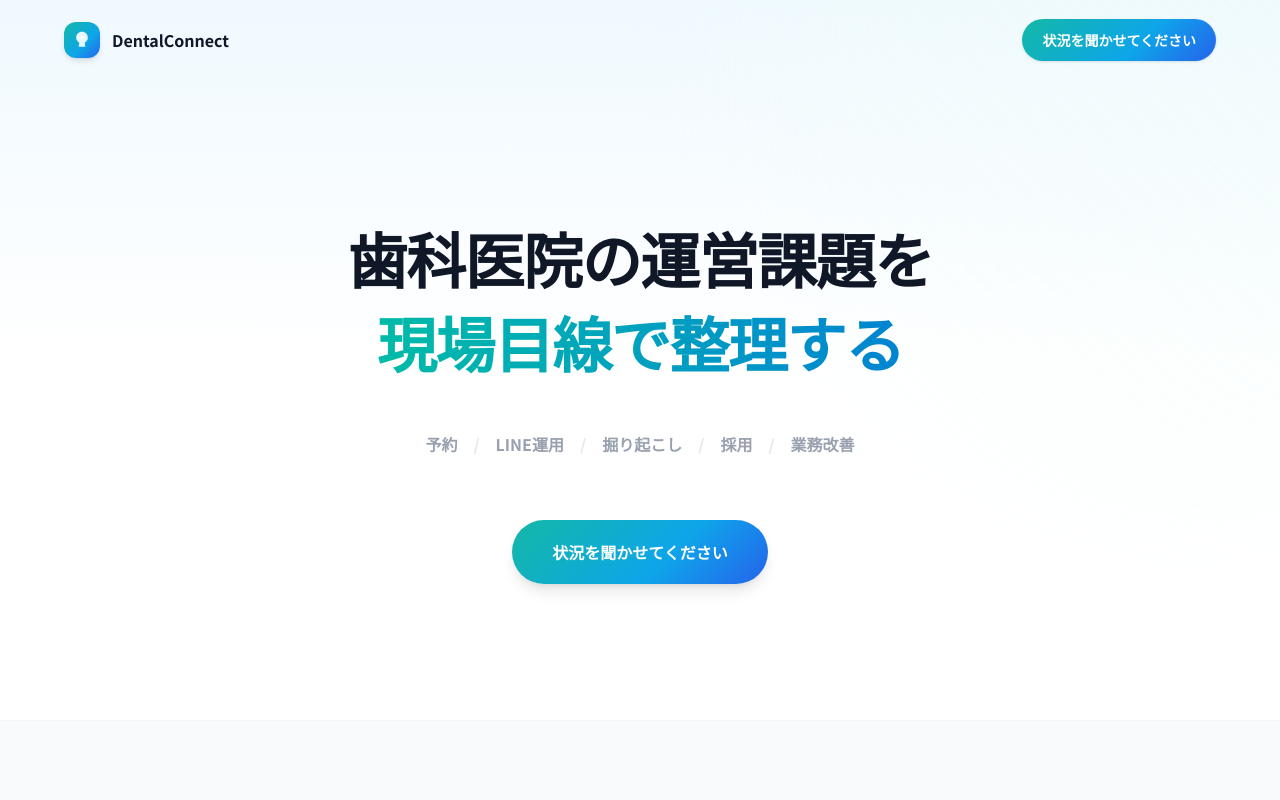
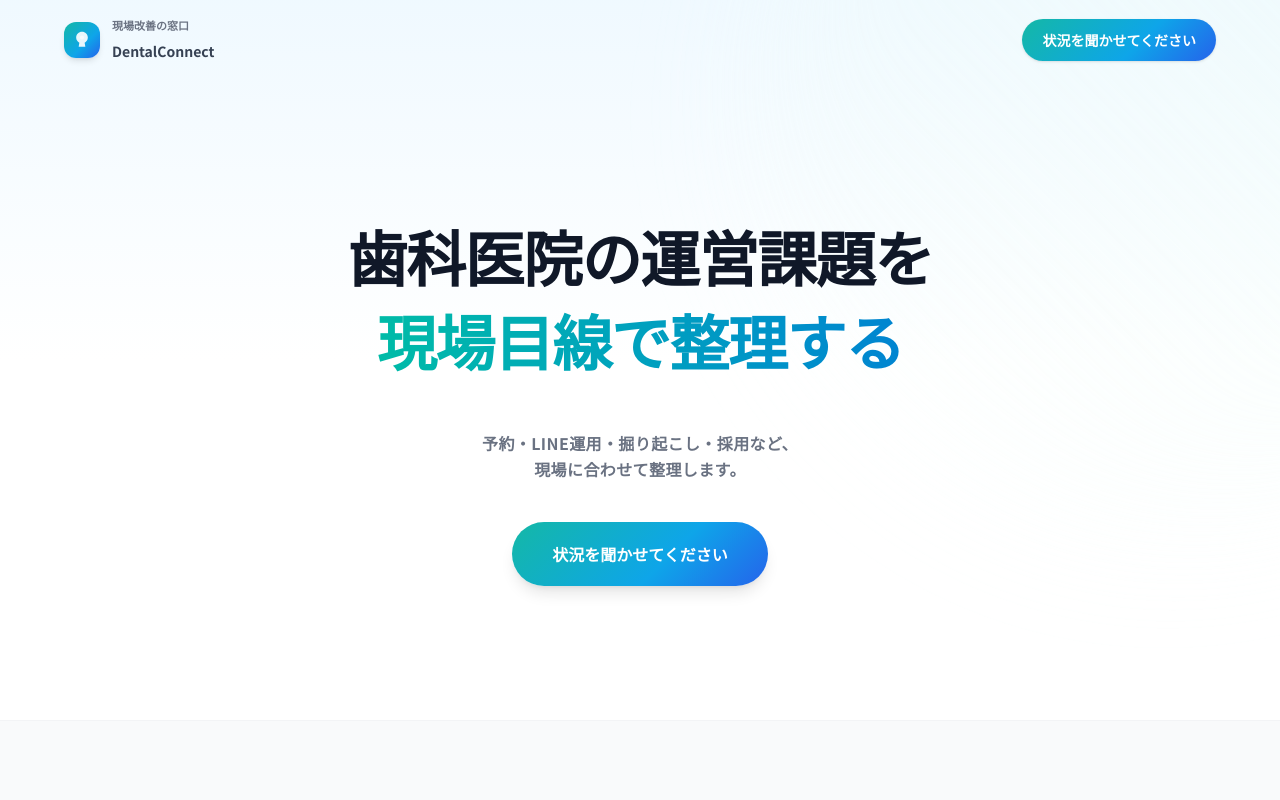
Before and after one commit to uw1g48h31wj4xxa33ffa-eng/reserve-pro-dashboard, a Next.js app in the folder LP/dental-lp/: page / in a window 1280 px wide. Shown: the top 800 px of the page. Built offline with nearby package versions, Linux system fonts and the light colour scheme.

Commit message:
Apply UI/UX adjustments based on feedback

```diff
--- a/LP/dental-lp/components/layout/footer.tsx
+++ b/LP/dental-lp/components/layout/footer.tsx
@@ -19,8 +19,8 @@ export function Footer() {
         <div className="flex flex-col md:flex-row justify-between items-start md:items-center gap-8 pb-8 border-b border-gray-800">
           {/* Brand */}
           <div>
-            <div className="text-white font-bold text-lg mb-1">DentalConnect</div>
-            <div className="text-teal-400 text-sm">歯科医院向け 運営改善パートナー</div>
+            <div className="text-teal-400 font-bold text-[13px] md:text-sm mb-1">歯科医院向け 現場改善窓口</div>
+            <div className="text-gray-300 text-[15px] md:text-base font-medium">DentalConnect</div>
           </div>
 
           {/* Links */}
--- a/LP/dental-lp/components/layout/header.tsx
+++ b/LP/dental-lp/components/layout/header.tsx
@@ -48,11 +48,12 @@ export function Header() {
                 <circle cx="12" cy="9" r="2.5" fill="white" opacity="0.6" />
               </svg>
             </div>
-            <div className="text-left">
+            <div className="text-left flex flex-col justify-center">
+              <div className="text-[10px] md:text-[11px] text-gray-500 font-bold mb-0.5">現場改善の窓口</div>
               <div
                 className={cn(
-                  "font-bold leading-none transition-colors text-[clamp(13px,3.5vw,16px)]",
-                  scrolled ? "text-gray-900" : "text-gray-900"
+                  "font-bold leading-none transition-colors text-[clamp(12px,3vw,14px)]",
+                  scrolled ? "text-gray-700" : "text-gray-700"
                 )}
               >
                 DentalConnect
--- a/LP/dental-lp/components/sections/contact.tsx
+++ b/LP/dental-lp/components/sections/contact.tsx
@@ -26,7 +26,7 @@ export function ContactSection() {
     "業務改善",
     "ホームページ",
     "SNS運用",
-    "AI活用",
+    "AI活用等のご相談",
     "その他",
   ];
 
@@ -256,15 +256,12 @@ export function ContactSection() {
                   )}
                 </div>
 
-                <div className="pt-4 text-center space-y-2">
-                  <p className="text-xs text-red-400 font-bold">
-                    患者様の個人情報などの記載はお控えください
+                <div className="pt-6 text-center space-y-3">
+                  <p className="text-[11px] md:text-xs text-sky-700/80 font-medium">
+                    ※ 患者様の個人情報などの記載はお控えください
                   </p>
-                  <p className="text-xs text-gray-400">
-                    いただいた内容は、内容確認およびご連絡のために利用いたします
-                  </p>
-                  <p className="text-[10px] text-gray-400 pt-2 border-t border-gray-100 inline-block px-4">
-                    内容によっては、ご希望に添えない場合がございます。<br />あらかじめご了承ください。
+                  <p className="text-[11px] text-gray-400">
+                    いただいた内容は、内容確認およびご連絡のためにのみ利用いたします
                   </p>
                 </div>
 
@@ -277,6 +274,12 @@ export function ContactSection() {
                     {submitting ? "送信中..." : "状況を共有する"}
                   </button>
                 </div>
+
+                <div className="text-center pt-2">
+                  <p className="text-[10px] text-gray-400">
+                    内容によっては、ご希望に添えない場合がございます。あらかじめご了承ください。
+                  </p>
+                </div>
               </form>
             </div>
           )}
--- a/LP/dental-lp/components/sections/hero.tsx
+++ b/LP/dental-lp/components/sections/hero.tsx
@@ -9,7 +9,7 @@ export function HeroSection() {
   };
 
   return (
-    <section className="relative min-h-[90vh] flex items-center pt-20 overflow-hidden bg-white">
+    <section className="relative min-h-[85vh] md:min-h-[90vh] flex items-center pt-12 md:pt-20 overflow-hidden bg-white">
       <div className="absolute inset-0 bg-gradient-to-b from-sky-50 via-white to-white" />
       <div className="absolute top-0 right-0 w-[800px] h-[800px] bg-gradient-to-bl from-teal-50 to-transparent rounded-full blur-3xl opacity-60 translate-x-1/3 -translate-y-1/3 pointer-events-none" />
 
@@ -27,17 +27,10 @@ export function HeroSection() {
               </span>
             </h1>
 
-            <div className="flex flex-wrap items-center justify-center gap-4 text-sm md:text-base font-bold text-gray-400 mb-16">
-              <span>予約</span>
-              <span className="text-gray-200">/</span>
-              <span>LINE運用</span>
-              <span className="text-gray-200">/</span>
-              <span>掘り起こし</span>
-              <span className="text-gray-200">/</span>
-              <span>採用</span>
-              <span className="text-gray-200">/</span>
-              <span>業務改善</span>
-            </div>
+            <p className="text-sm md:text-base font-bold text-gray-500 mb-10 leading-relaxed md:tracking-wide">
+              予約・LINE運用・掘り起こし・採用など、<br />
+              現場に合わせて整理します。
+            </p>
 
             <div className="flex flex-col items-center justify-center">
               <button
```
